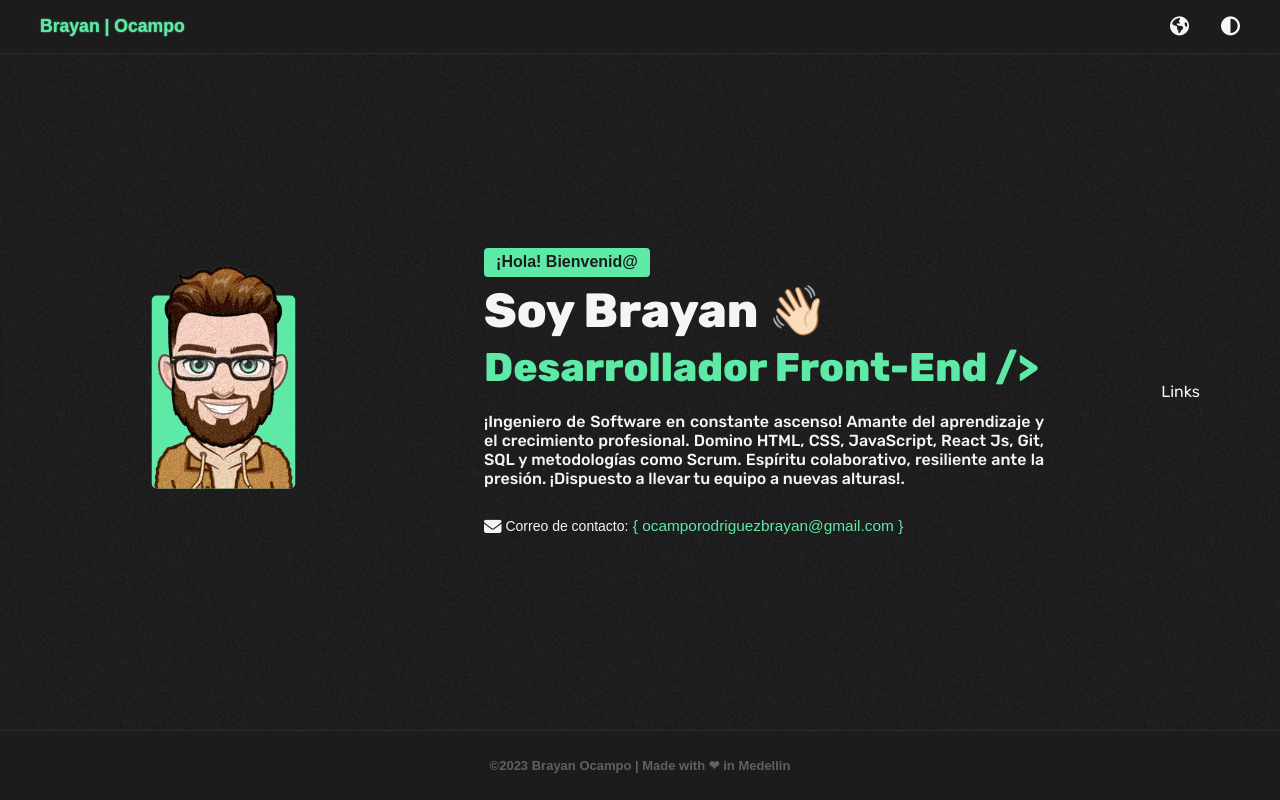
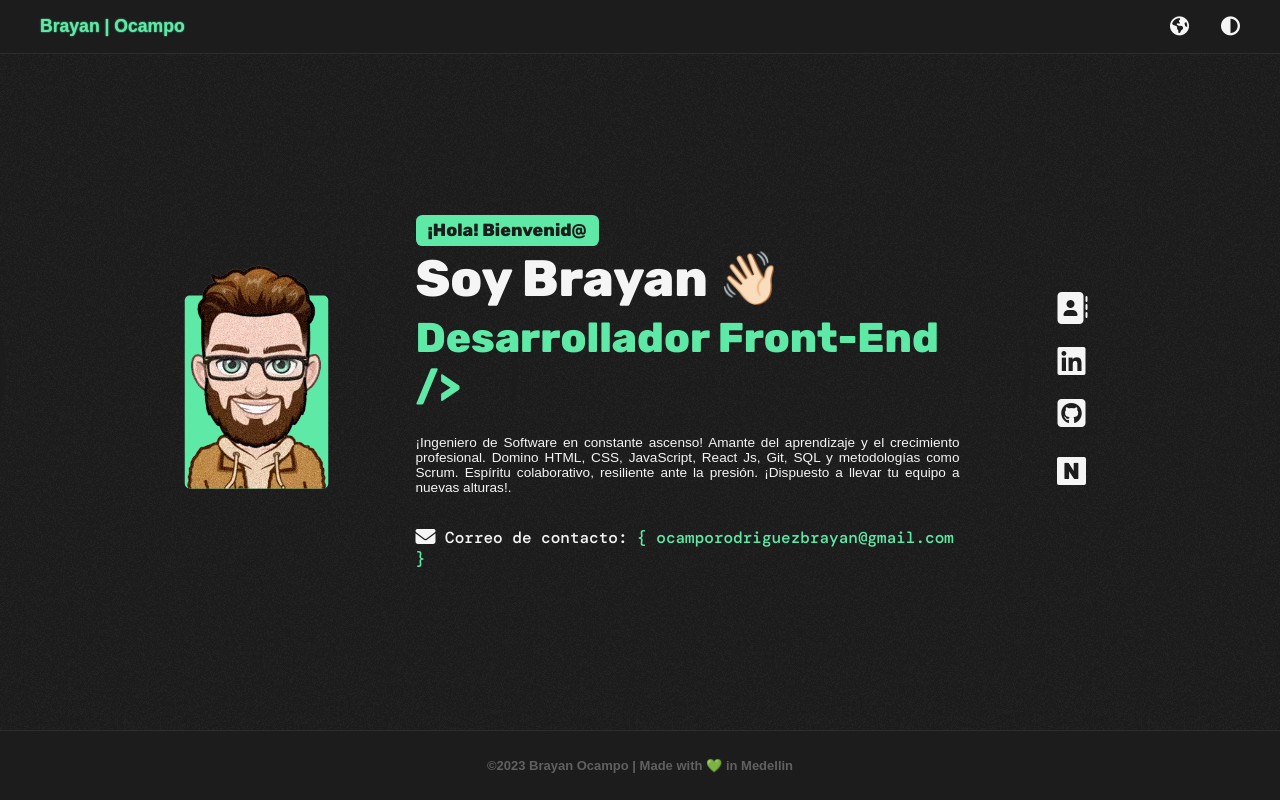
Before and after one commit to Brayan0campo/portafolio-website, a React (Vite) app in the folder portafolio-web/: page / in a window 1280 px wide. Built offline with nearby package versions, Linux system fonts and the light colour scheme; a web font is replaced by a local one.

Commit message:
create links component welcome

```diff
--- a/portafolio-web/src/components/Welcome-Section/Welcome.Styled.js
+++ b/portafolio-web/src/components/Welcome-Section/Welcome.Styled.js
@@ -53,9 +53,9 @@ export const MainContainer = styled.main``;
 export const MainContent = styled.div`
   gap: 1rem;
   display: flex;
-  padding: 0 5rem;
+  padding: 0 6rem;
   align-items: center;
-  justify-content: space-between;
+  justify-content: center;
 `;
 
 export const MainAvatar = styled.div`
@@ -82,46 +82,74 @@ export const MainAvatarImg = styled.img`
 
 export const MainInfo = styled.div`
   width: 50%;
-  gap: 0.3rem;
   display: flex;
   flex-direction: column;
 `;
 
 export const MainInfoTitle1 = styled.h2`
   width: max-content;
-  border-radius: 0.25rem;
+  border-radius: 0.4rem;
   color: ${colors.clr_bg};
   padding: 0.25rem 0.75rem;
-  font: bold 1em/1.3 ${fonts.ff_title};
+  font: bold 1.1em/1.3 ${fonts.ff_text};
   background-color: ${colors.clr_details};
 `;
 
 export const MainInfoTitle2 = styled.h3`
-  font: bold 3em ${fonts.ff_text};
+  font: bold 3.2em/1.3 ${fonts.ff_text};
 `;
 
 export const MainInfoTitle3 = styled.h1`
-  margin-bottom: 1rem;
+  margin-bottom: 1.5rem;
   color: ${colors.clr_details};
-  font: bold 2.5em ${fonts.ff_text};
+  font: bold 2.6em ${fonts.ff_text};
 `;
 
 export const MainInfoText = styled.p`
   text-align: justify;
-  margin-bottom: 1.5625rem;
-  font: 500 1em ${fonts.ff_text};
+  margin-bottom: 2rem;
+  color: ${colors.clr_text};
+  font: 500 0.85em ${fonts.ff_title};
 `;
 
 export const MainInfoEmailText = styled.p`
-  font: normal 0.875em ${fonts.ff_title};
+  font: 500 1em ${fonts.ff_mono};
 `;
 
 export const MainInfoEmailLink = styled.a`
   color: ${colors.clr_details};
-  font: normal 1.1em ${fonts.ff_title};
 `;
 
-export const MainLinks = styled.div``;
+export const MainLinks = styled.div`
+  gap: 2.1rem;
+  display: flex;
+  margin: 0 5rem;
+  align-items: center;
+  flex-direction: column;
+`;
+
+export const MainLink = styled.a`
+  color: ${colors.clr_text};
+  transition: 0.5s;
+
+  &:hover {
+    color: ${colors.clr_details};
+    transform: scale(1.12);
+  }
+
+  &#notion {
+    width: 1.8125rem;
+    text-align: center;
+    color: ${colors.clr_bg};
+    border-radius: 0.125rem;
+    font: bold 1.4375em ${fonts.ff_text};
+    background-color: ${colors.clr_text};
+
+    &:hover {
+      background-color: ${colors.clr_details};
+    }
+  }
+`;
 
 export const FooterContainer = styled.footer`
   text-align: center;
--- a/portafolio-web/src/components/Welcome-Section/Welcome.jsx
+++ b/portafolio-web/src/components/Welcome-Section/Welcome.jsx
@@ -17,6 +17,7 @@ import {
   MainInfoEmailText,
   MainInfoEmailLink,
   MainLinks,
+  MainLink,
   FooterContainer,
   FooterText,
 } from "./Welcome.Styled";
@@ -83,7 +84,39 @@ const Welcome = () => {
               </MainInfoEmailLink>
             </MainInfoEmailText>
           </MainInfo>
-          <MainLinks>Links</MainLinks>
+          <MainLinks>
+            <MainLink href="views/portfolio.html" draggable="false">
+              <i className="fa-solid fa-address-book fa-2xl"></i>
+            </MainLink>
+            <MainLink
+              href={constants.link1}
+              aria-label="LinkedIn"
+              target="_blank"
+              rel="noreferrer"
+              draggable="false"
+            >
+              <i className="fa-brands fa-linkedin fa-2xl"></i>
+            </MainLink>
+            <MainLink
+              href={constants.link2}
+              aria-label="GitHub"
+              target="_blank"
+              rel="noreferrer"
+              draggable="false"
+            >
+              <i className="fa-brands fa-square-github fa-2xl"></i>
+            </MainLink>
+            <MainLink
+              href={constants.link3}
+              aria-label="Notion"
+              id="notion"
+              target="_blank"
+              rel="noreferrer"
+              draggable="false"
+            >
+              N
+            </MainLink>
+          </MainLinks>
         </MainContent>
       </MainContainer>
 
--- a/portafolio-web/src/constants/constant.js
+++ b/portafolio-web/src/constants/constant.js
@@ -11,6 +11,10 @@ export const WelcomeConstants = [
     text_info: "¡Ingeniero de Software en constante ascenso! Amante del aprendizaje y el crecimiento profesional. Domino HTML, CSS, JavaScript, React Js, Git, SQL y metodologías como Scrum. Espíritu colaborativo, resiliente ante la presión. ¡Dispuesto a llevar tu equipo a nuevas alturas!.",
     text_email1: " Correo de contacto:",
     text_email2: " { ocamporodriguezbrayan@gmail.com }",
-    footer_text: "©2023 Brayan Ocampo | Made with ❤  in Medellin",
+    footer_text: "©2023 Brayan Ocampo | Made with 💚 in Medellin",
+
+    link1: "https://www.linkedin.com/in/brayanocampo/",
+    link2: "https://github.com/Brayan0campo",
+    link3: "https://diamond-eris-3ee.notion.site/Jason-Chin-8c21973cdba7424eb92cb0185e40995b?pvs=4",
   },
 ];
```
